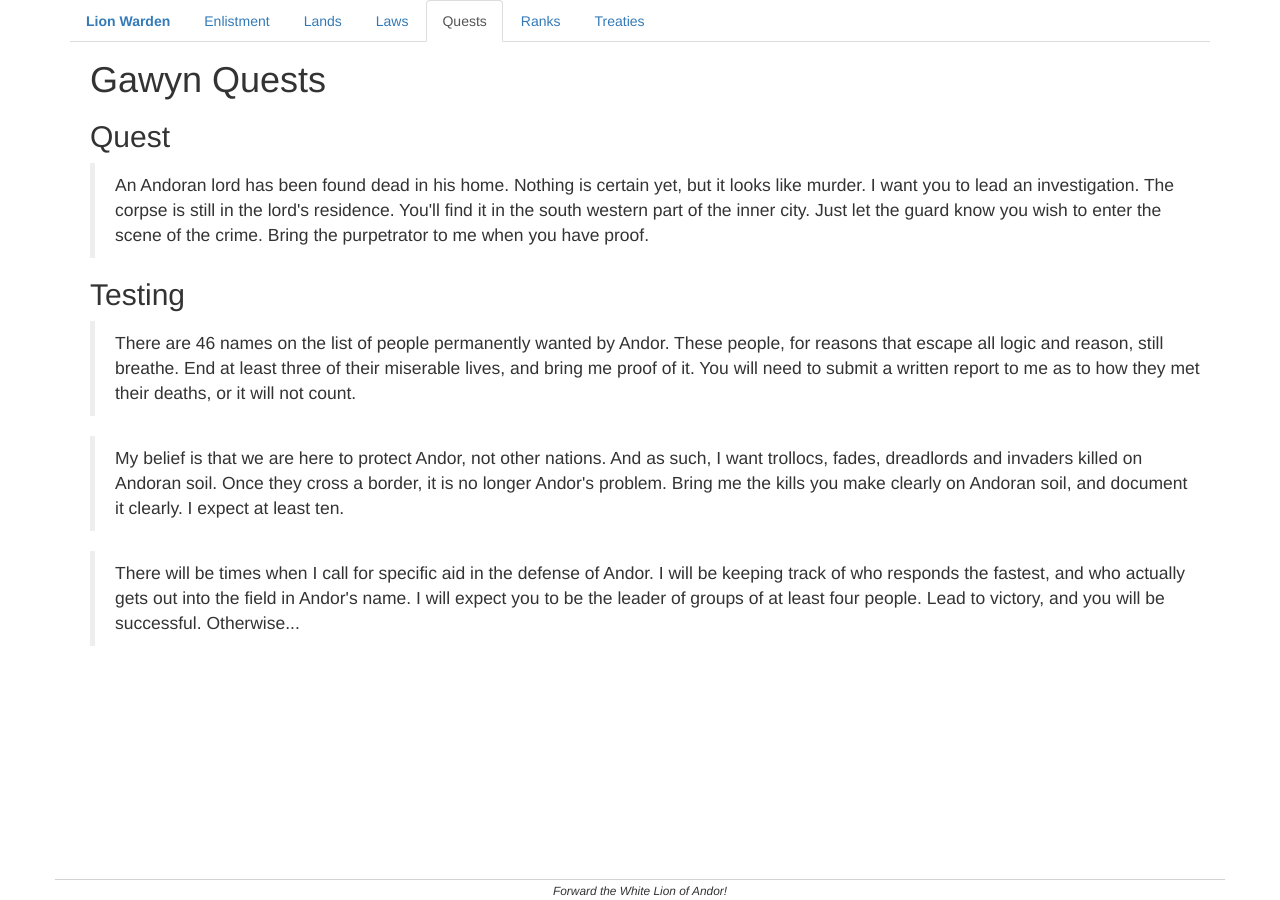
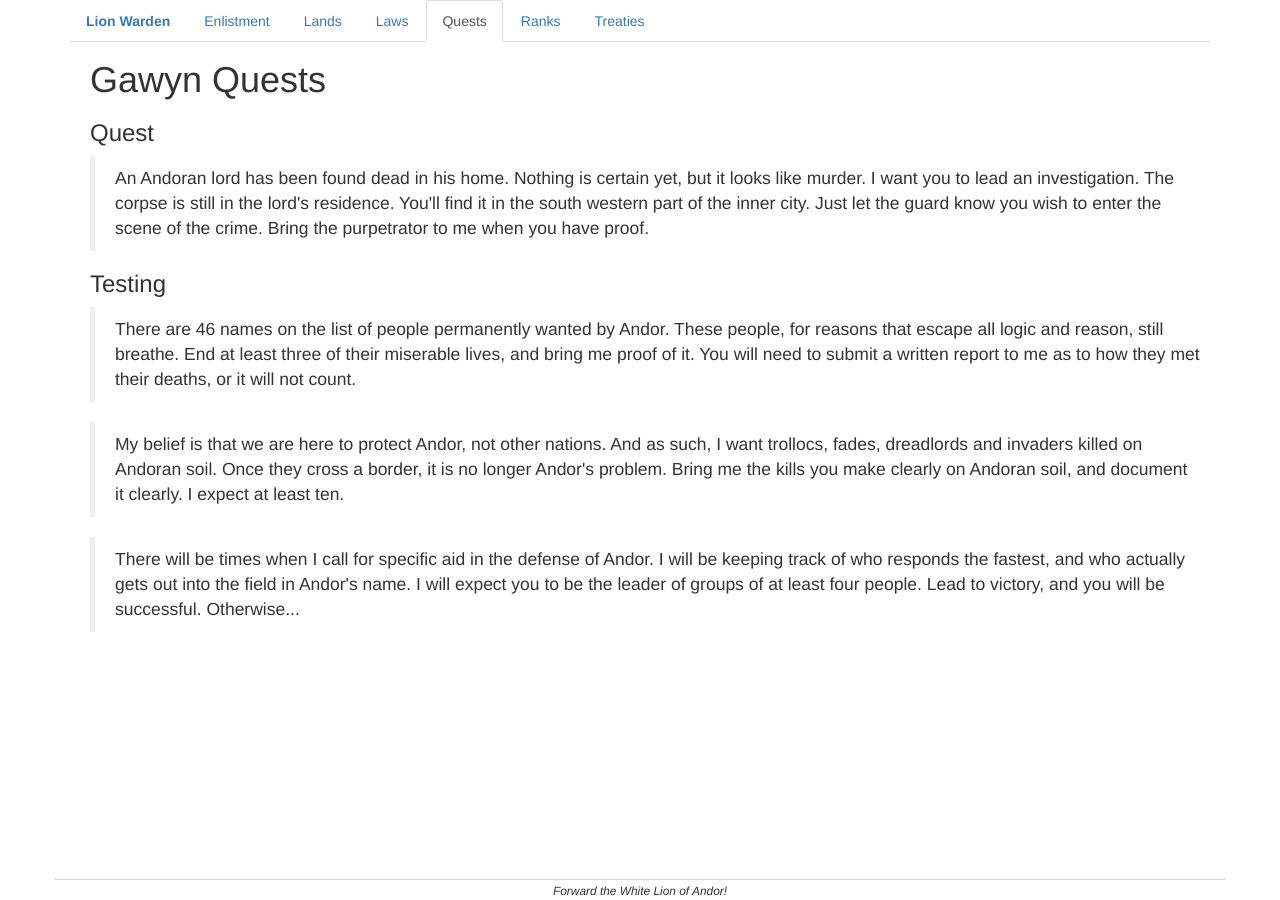
Before and after one commit to rascul/lw, a Jekyll site: the page built from quests/gawyn.md, in a window 1280 px wide. Built offline with Jekyll 4.4.1, drawn with Linux system fonts in a browser that asks for light colours; nearby versions of some CDN libraries.

Commit message:
change h2 to h3

```diff
--- a/quests/gawyn.md
+++ b/quests/gawyn.md
@@ -4,7 +4,7 @@ category: Quests
 layout: default
 ---
 
-## Quest
+### Quest
 
 > <smaller>An Andoran lord has been found dead in his home.
 > Nothing is certain yet, but it looks like murder.
@@ -14,7 +14,7 @@ layout: default
 > Just let the guard know you wish to enter the scene of the crime.
 > Bring the purpetrator to me when you have proof.</smaller>
 
-## Testing
+### Testing
 
 > <smaller>There are 46 names on the list of people permanently wanted by Andor.
 > These people, for reasons that escape all logic and reason, still breathe.
```
